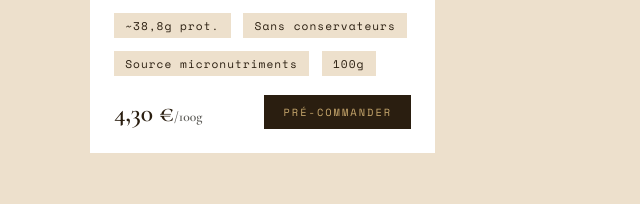
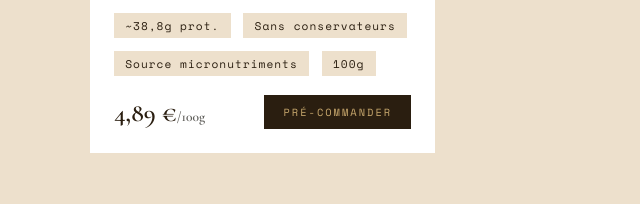
Before and after one commit to yanis202024/PROTAMAX-, a plain HTML site: page index.html in a window 1280 px wide. Shown: the part 2536-2740 px from the top of the page, 0-640 px from the left. Drawn offline with nearby package versions, Linux system fonts and the light colour scheme.

Commit message:
Update product price from 4,30 € to 4,89 €

```diff
--- a/index.html
+++ b/index.html
@@ -852,7 +852,7 @@ body::after {
             <span class="macro-chip">100g</span>
           </div>
           <div class="product-price-row">
-            <span class="product-price">4,30 €<span>/100g</span></span>
+            <span class="product-price">4,89 €<span>/100g</span></span>
             <a href="#precommande" class="btn-buy">Pré-commander</a>
           </div>
         </div>
```
